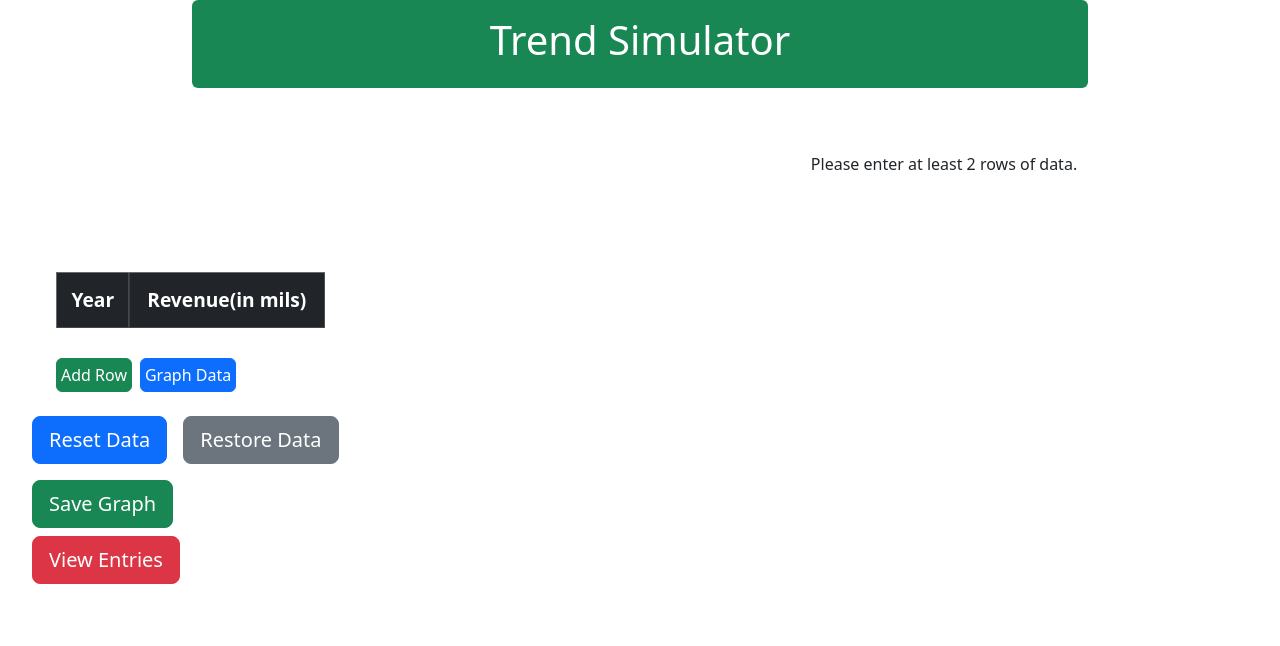
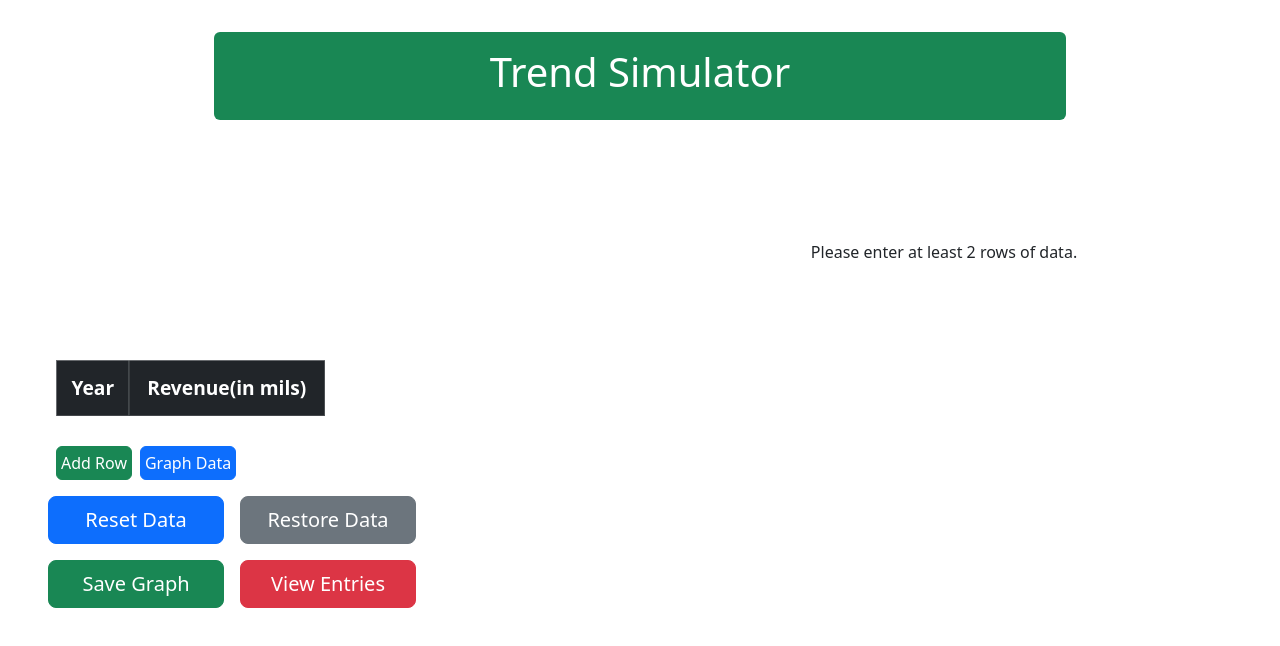
Before and after one commit to ChawkinsGit/FA2, a React (Vite) app: page / in a window 1280 px wide. Shown: the top 646 px of the page. Built offline with nearby package versions, Linux system fonts and the light colour scheme.

Commit message:
finsihed product, layout has been fixed completetly

```diff
--- a/src/App.jsx
+++ b/src/App.jsx
@@ -139,14 +139,9 @@
     <div>
       {/* HEADER */}
       <header
-        className="bg-success text-white text-center p-3 rounded"
+        className="bg-success text-white text-center p-3 rounded mx-auto"
         style={{
-          position: "fixed",
-          top: 0,
-          left: "50%",
-          transform: "translateX(-50%)",
-          width: "70%",
-          zIndex: 1000,
+          width: "70%"
         }}
       >
         <h1>Trend Simulator</h1>
@@ -172,31 +167,47 @@
       </div>
 
       {/* FOOTER BUTTONS */}
-      <div className="mt-4">
-        <div className="d-flex mb-3">
-          <button className="btn btn-primary btn-lg me-3" onClick={handleReset}>
+        <div className="mb-3"
+          style={{
+          display: "grid",
+          gridTemplateColumns: "repeat(2, 1fr)",
+          gap: "1rem",
+          padding: "1rem",
+          width: "45vw",
+          minWidth: "280px",
+          maxWidth: "400px",
+          boxSizing: "border-box",
+        }}>
+          <button className="btn btn-primary btn-lg" onClick={handleReset}>
             Reset Data
           </button>
           <button className="btn btn-secondary btn-lg" onClick={handleRestore}>
             Restore Data
           </button>
 
+
           {/* If currently editing, show Save Edits here as well (optional UX) */}
           {isEditingEntry && (
             <button
-              className="btn btn-warning btn-lg ms-3"
+              className="btn btn-warning btn-lg"
               onClick={handleSaveEditedEntry}
             >
               Save Edits
             </button>
+
           )}
+
+          <button className="btn btn-success btn-lg" onClick={handleSaveGraphClick}>
+            {isNaming ? "Cancel Save" : "Save Graph"}
+          </button>
+          <button className="btn btn-danger btn-lg" onClick={toggleDropdown}>
+            {isDropdownOpen ? "Hide Entries" : "View Entries"}
+          </button>
         </div>
 
         {/* Save Graph Section */}
-        <div className="d-flex flex-column align-items-start">
-          <button className="btn btn-success btn-lg mb-2" onClick={handleSaveGraphClick}>
-            {isNaming ? "Cancel Save" : "Save Graph"}
-          </button>
+
+
 
           {isNaming && (
             <div className="d-flex mb-3 w-100">
@@ -214,9 +225,7 @@
           )}
 
           {/* View Entries Button */}
-          <button className="btn btn-danger btn-lg" onClick={toggleDropdown}>
-            {isDropdownOpen ? "Hide Entries" : "View Entries"}
-          </button>
+
 
           {/* DROPDOWN LIST */}
           {isDropdownOpen && savedGraphs.length > 0 && (
@@ -258,8 +267,7 @@
           {isDropdownOpen && savedGraphs.length === 0 && (
             <div className="mt-3 text-muted">No saved entries yet.</div>
           )}
-        </div>
-      </div>
+
     </div>
 
   );
```
